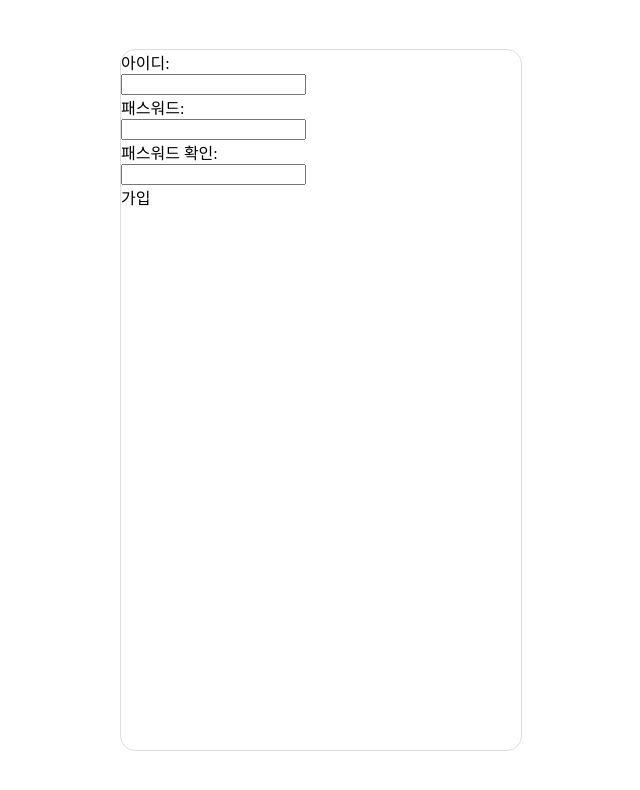
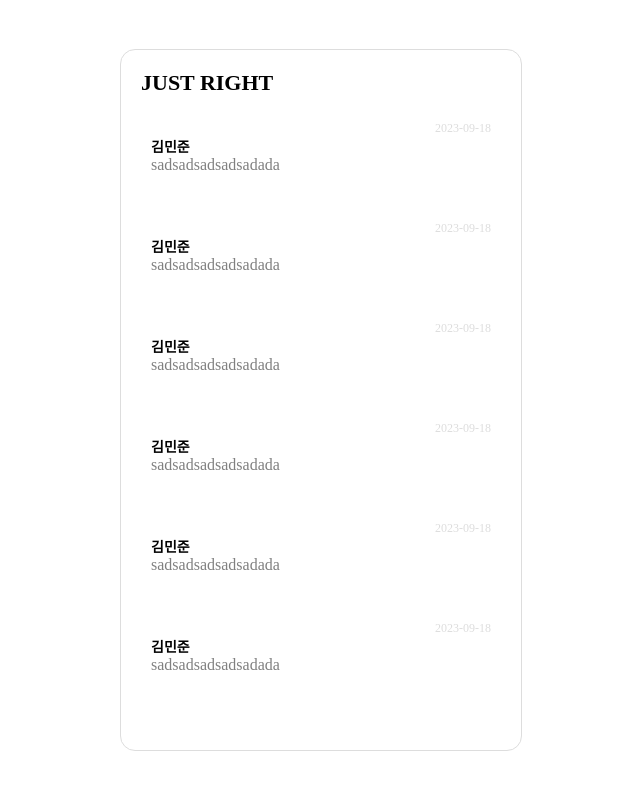
Before and after one commit to MinJunKimsdaads/register-login-logout, a React (Create React App) app: page /chatting in a window 1280 px wide. Shown: the top 790 px of the page, without its empty margins (319-959 px from the left). Built offline with nearby package versions, Linux system fonts and the light colour scheme.

Commit message:
create style

```diff
--- a/src/App.scss
+++ b/src/App.scss
@@ -1,3 +1,5 @@
+@import './style/variables.scss';
+
 html, body {
   margin: 0;
   padding: 0;
@@ -13,3 +15,17 @@ html, body {
   border-radius: 15px;
   border: 1px solid #ddd;
 }
+
+@media (max-width: $breakPoint-mobile) {
+  .App {
+    width: 100% !important;
+    height: 100% !important;
+    position: absolute;
+    border-radius: 0px !important;
+    border: none !important;
+  }
+}
+
+// @media (min-width: 401px) {
+
+// }
--- a/src/App.tsx
+++ b/src/App.tsx
@@ -1,37 +1,17 @@
 import { useState } from "react";
 import Register from "./component/Register";
+import Login from "./component/Login";
+import Chatting from "./component/Chatting";
+import AdminChatting from "./component/AdminChatting";
 import './App.scss';
 
 function App() {
-  // const [id, setId] = useState('');
-  // const [password, setPassword] = useState('')
-  // const [test, setTest] = useState('');
-
-  // const submit = () => {
-  //   if(test){
-  //     const post = {
-  //       testID : test,
-  //     }
-
-  //     fetch("http://localhost:3001/test", {
-  //       method : "post", // 통신방법
-  //       headers : {
-  //         "content-type" : "application/json",
-  //       },
-  //       body : JSON.stringify(post),
-  //     })
-  //     .then((res)=>res.json())
-  //     .then((json)=>{
-  //       console.log(json.text);
-
-  //       setTest(json.text);
-  //     })
-  //   }
-  // }
-
   return (
     <div className="App">
-      <Register></Register>
+      {/* <Register></Register> */}
+      {/* <Login></Login> */}
+      {/* <Chatting></Chatting> */}
+      <AdminChatting></AdminChatting>
     </div>
   );
 }
--- /dev/null
+++ b/src/component/AdminChatting.tsx
@@ -0,0 +1,58 @@
+import styles from '../style/AdminChatting.module.scss';
+
+function AdminChatting(){
+    const test = [
+        {
+            date: '2023-09-18',
+            id:'김민준',
+            des:'sadsadsadsadsadada',
+        },
+        {
+            date: '2023-09-18',
+            id:'김민준',
+            des:'sadsadsadsadsadada',
+        },
+        {
+            date: '2023-09-18',
+            id:'김민준',
+            des:'sadsadsadsadsadada',
+        },
+        {
+            date: '2023-09-18',
+            id:'김민준',
+            des:'sadsadsadsadsadada',
+        },
+        {
+            date: '2023-09-18',
+            id:'김민준',
+            des:'sadsadsadsadsadada',
+        },
+        {
+            date: '2023-09-18',
+            id:'김민준',
+            des:'sadsadsadsadsadada',
+        },
+    ]
+    return(
+        <div className={styles.adminChatting}>
+            <div className={styles.titleBox}>
+                <span className={styles.title}>JUST RIGHT</span>
+            </div>
+            <div className={styles.userChattingWrap}>
+            {
+                test.map(((e,index)=>{
+                    return(
+                        <div className={styles.userChattingBox} key={index}>
+                            <div className={styles.userDate}>{e.date}</div>
+                            <div className={styles.userID}>{e.id}</div>
+                            <div className={styles.userDes}>{e.des}</div>
+                        </div>
+                    );
+                }))
+            }
+            </div>
+        </div>
+    )
+}
+
+export default AdminChatting;
--- /dev/null
+++ b/src/component/Chatting.tsx
@@ -0,0 +1,47 @@
+import styles from '../style/Chatting.module.scss';
+function Chatting(){
+    return(
+        <div className={styles.chattingWrap}>
+            <div className={styles.titleBox}>
+                <span className={styles.title}>JUST RIGHT</span>
+            </div>
+            <div className={styles.chattingWindow}>
+                <div className={styles.chatBox1}>
+                    내용1dsadsa
+                </div>
+                <div className={styles.chatBox2}>
+                    내용2
+                </div>
+                <div className={styles.chatBox2}>
+                    내용2
+                </div>
+                <div className={styles.chatBox2}>
+                    내용2
+                </div>
+                <div className={styles.chatBox2}>
+                    내용2
+                </div>
+                <div className={styles.chatBox1}>
+                    내용1
+                </div>
+                <div className={styles.chatBox2}>
+                    내용2
+                </div>
+                <div className={styles.chatBox1}>
+                    내용1
+                </div>
+                <div className={styles.chatBox2}>
+                    내용2
+                </div>
+            </div>
+            <div className={styles.inputBox}>
+                <textarea></textarea>
+                <div className={styles.btnBox}>
+                    <span className={styles.btn}>전송</span>
+                </div>
+            </div>
+        </div>
+    )
+}
+
+export default Chatting;
--- a/src/component/Register.tsx
+++ b/src/component/Register.tsx
@@ -1,5 +1,6 @@
 import axios from "axios";
 import { useState } from "react";
+import styles from '../style/Register.module.scss';
 
 function Register(){
     const initialInfo = {
@@ -42,21 +43,24 @@ function Register(){
     }
 
     return(
-        <div>
-            <div>
-                <div>아이디:</div>
+        <div className={styles.registerWrap}>
+            <div className={styles.titleBox}>
+                <span className={styles.title}>JUST RIGHT</span>
+            </div>
+            <div className={styles.inputBox}>
+                <div className={styles.inputTitle}>ID:</div>
                 <input name='ID' value={info.ID} onChange={onChangeHandler}></input>
             </div>
-            <div>
-                <div>패스워드:</div>
+            <div className={styles.inputBox}>
+                <div className={styles.inputTitle}>Password:</div>
                 <input type='password' name='password' value={info.password} onChange={onChangeHandler}></input>
             </div>
-            <div>
-                <div>패스워드 확인:</div>
+            <div className={styles.inputBox}>
+                <div className={styles.inputTitle}>Confirm Password:</div>
                 <input type='password' name='passwordConfirm' value={info.passwordConfirm} onChange={onChangeHandler}></input>
             </div>
-            <div>
-                <span onClick={onSubmitHandler}>가입</span>
+            <div className={styles.btnBox}>
+                <span className={styles.btn} onClick={onSubmitHandler}>회원가입</span>
             </div>
         </div>
     )
--- a/src/style/AdminChatting.module.scss
+++ b/src/style/AdminChatting.module.scss
@@ -1,4 +1,56 @@
-html, body {
-    margin: 0;
-    padding: 0;
+@import './variables.scss';
+
+$bubble-color: #eeeeee;
+$bubble-pointer-width: 20px;
+$bubble-radius: 4px;
+$vertical-margin: 20px;
+
+.adminChatting{
+  padding: 20px;
+  position: relative;
+
+  .titleBox {
+      margin-bottom: 15px;
+
+      .title{
+          font-size: 22px;
+          font-weight: bold;
+      }
   }
+
+  .userChattingWrap{
+    width: 100%;
+    max-height: 600px;
+    overflow-y: auto;
+
+    .userChattingBox{
+      height: 80px;
+      padding: 10px;
+      background-color: white;
+      cursor: pointer;
+
+      .userDate{
+        width: 100%;
+        display: flex;
+        justify-content: flex-end;
+        color: #ddd;
+        font-size: 12px;
+      }
+
+      .userID{
+        width: 100%;
+        font-size: 14px;
+        font-weight: 600;
+      }
+
+      .userDes{
+        width: 100%;
+        color: gray;
+      }
+
+      &:hover{
+        background-color: #fafafa;
+      }
+    }
+  }
+}
--- a/src/style/Login.module.scss
+++ b/src/style/Login.module.scss
@@ -1,3 +1,51 @@
-* {
-    color: gray;
+@import './variables.scss';
+
+.loginWrap{
+    padding: 20px;
+    position: relative;
+    top: 10%;
+
+    .titleBox {
+        margin-bottom: 15px;
+
+        .title{
+            font-size: 22px;
+            font-weight: bold;
+        }
+    }
+
+    .inputBox {
+        width: 100%;
+        margin-bottom: 15px;
+
+        .inputTitle {
+            margin-bottom: 10px;
+            font-size: 18px;
+            font-weight: 600;
+        }
+
+        input {
+            @include inputStyle;
+            &:focus{
+                background-color: #ddd;
+                outline: none;
+            }
+        }
+    }
+
+    .btnBox {
+        display: flex;
+        justify-content: center;
+
+        .btn1{
+            @include btnStyle;
+            background-color: $btnColor2;
+            margin-bottom: 15px;
+        }
+
+        .btn2{
+            @include btnStyle;
+            background-color: $btnColor1;
+        }
+    }
 }
--- a/src/style/Register.module.scss
+++ b/src/style/Register.module.scss
@@ -1,3 +1,45 @@
-* {
-    color: gray;
+@import './variables.scss';
+
+.registerWrap{
+    padding: 20px;
+    position: relative;
+    top: 10%;
+
+    .titleBox {
+        margin-bottom: 15px;
+
+        .title{
+            font-size: 22px;
+            font-weight: bold;
+        }
+    }
+
+    .inputBox {
+        width: 100%;
+        margin-bottom: 15px;
+
+        .inputTitle {
+            margin-bottom: 10px;
+            font-size: 18px;
+            font-weight: 600;
+        }
+
+        input {
+            @include inputStyle;
+            &:focus{
+                background-color: #ddd;
+                outline: none;
+            }
+        }
+    }
+
+    .btnBox {
+        display: flex;
+        justify-content: center;
+
+        .btn{
+            @include btnStyle;
+            background-color: $btnColor1;
+        }
+    }
 }
--- a/src/style/variables.scss
+++ b/src/style/variables.scss
@@ -1,15 +1,26 @@
 $breakPoint-mobile:400px;
 $breakPoint-pc:401px;
+
+$btnColor1:#2D68FF;
+$btnColor2:green;
 
 @mixin btnStyle{
     display: inline-flex;
     align-items: center;
     justify-content: center;
-    background-color: #2D68FF;
     color: white;
+    height: 44px;
     padding: 0 22px;
+    font-size: 16px;
+    font-weight: 500;
+    line-height: 20px;
+    cursor: pointer;
 }
 
 @mixin inputStyle{
 
+    width: calc(100% - 30px);
+    padding: 15px;
+    border: none;
+    background: #f7f7f7;
 }
```
Also changed, not shown: src/component/Login.tsx (+17 -35 lines), src/style/Chatting.module.scss (+79 -4 lines).
